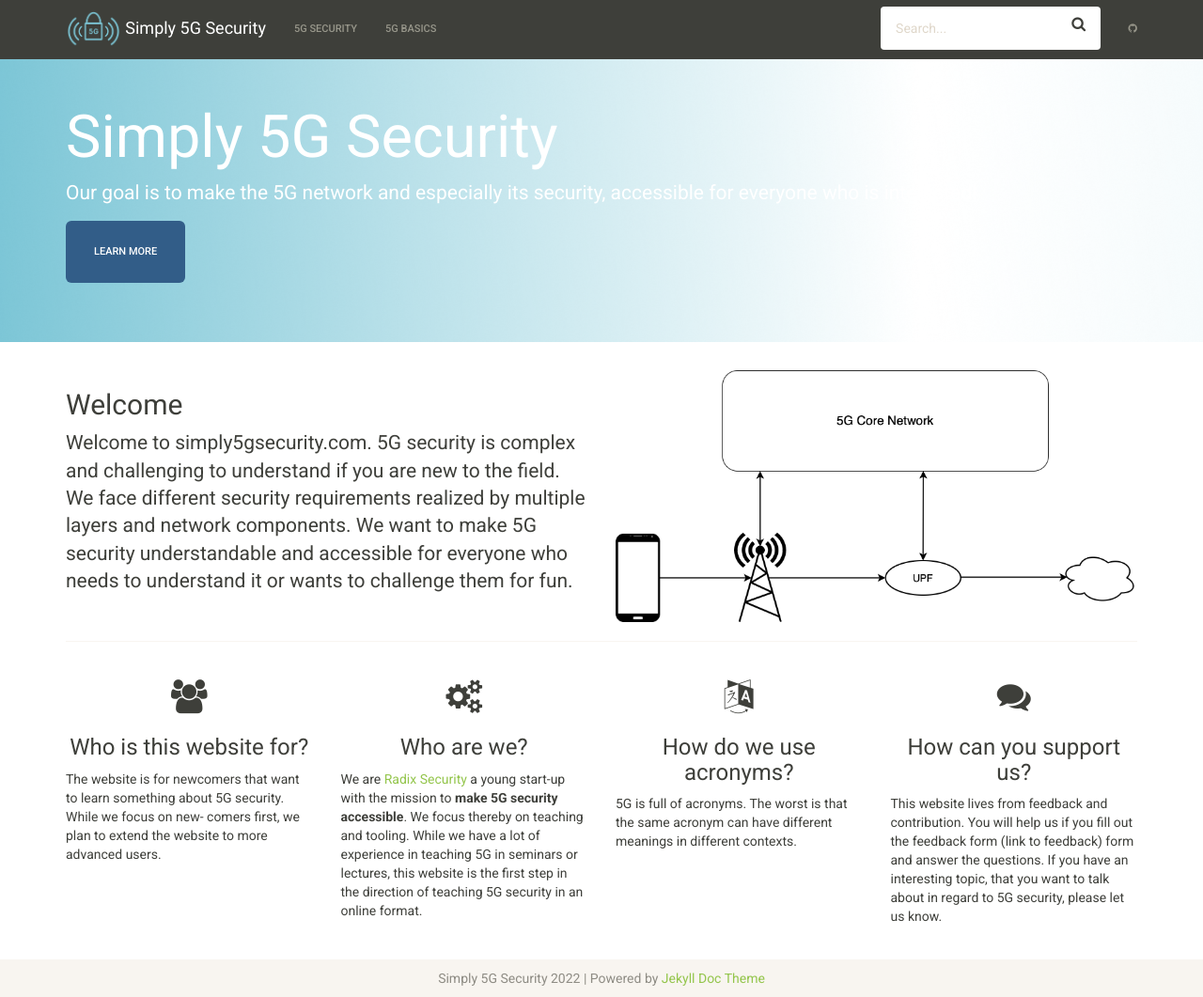
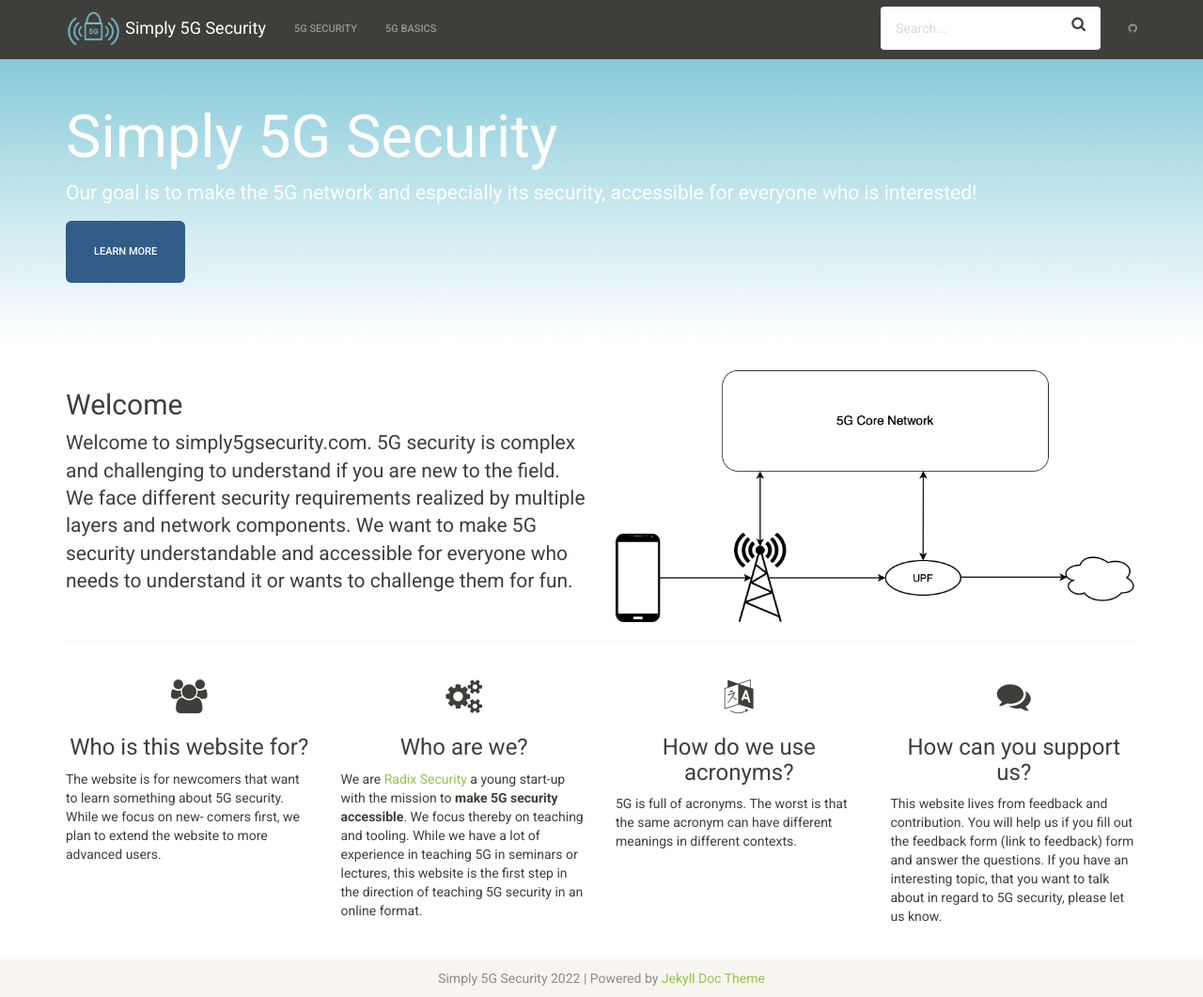
Before and after one commit to PienvandenAbeele/Simply5GSecurity, a Jekyll site: the page built from docs/index.html, in a window 1280 px wide and 1061 px high. Shown: the whole window at 94% size. Built offline with Jekyll 4.4.1, drawn with Linux system fonts in a browser that asks for light colours.

Commit message:
gradient fix

```diff
--- a/docs/_includes/topnav.html
+++ b/docs/_includes/topnav.html
@@ -26,7 +26,7 @@
                     </div>
                 </form>
                 <ul class="nav navbar-nav">
-                    <li><a href="{{ site.git_address }}"><i class="fa fa-github" aria-hidden="true"></i></a></li>
+                    <li><a href="{{ https://github.com/PienvandenAbeele/Simply5GSecurity }}"><i class="fa fa-github" aria-hidden="true"></i></a></li>
                 </ul>
             </div>
         </div>
```
Also changed, not shown: docs/assets/img/gradient.png.
